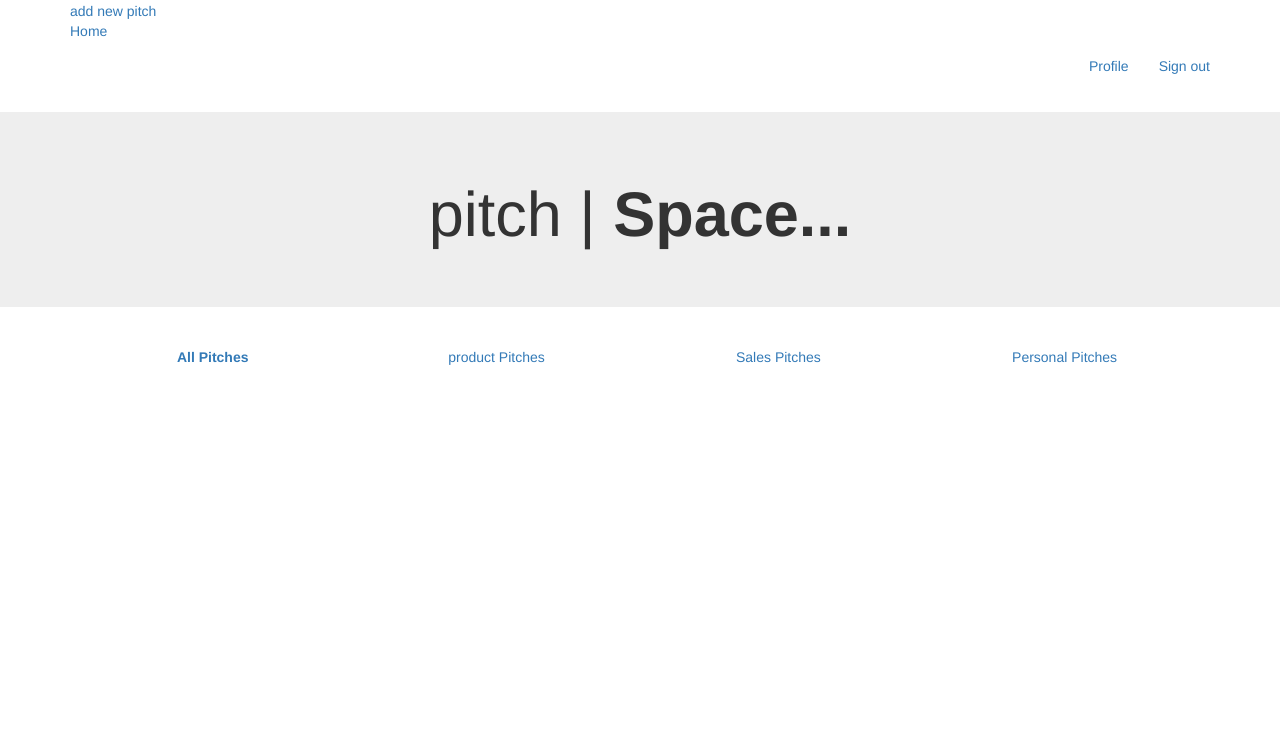
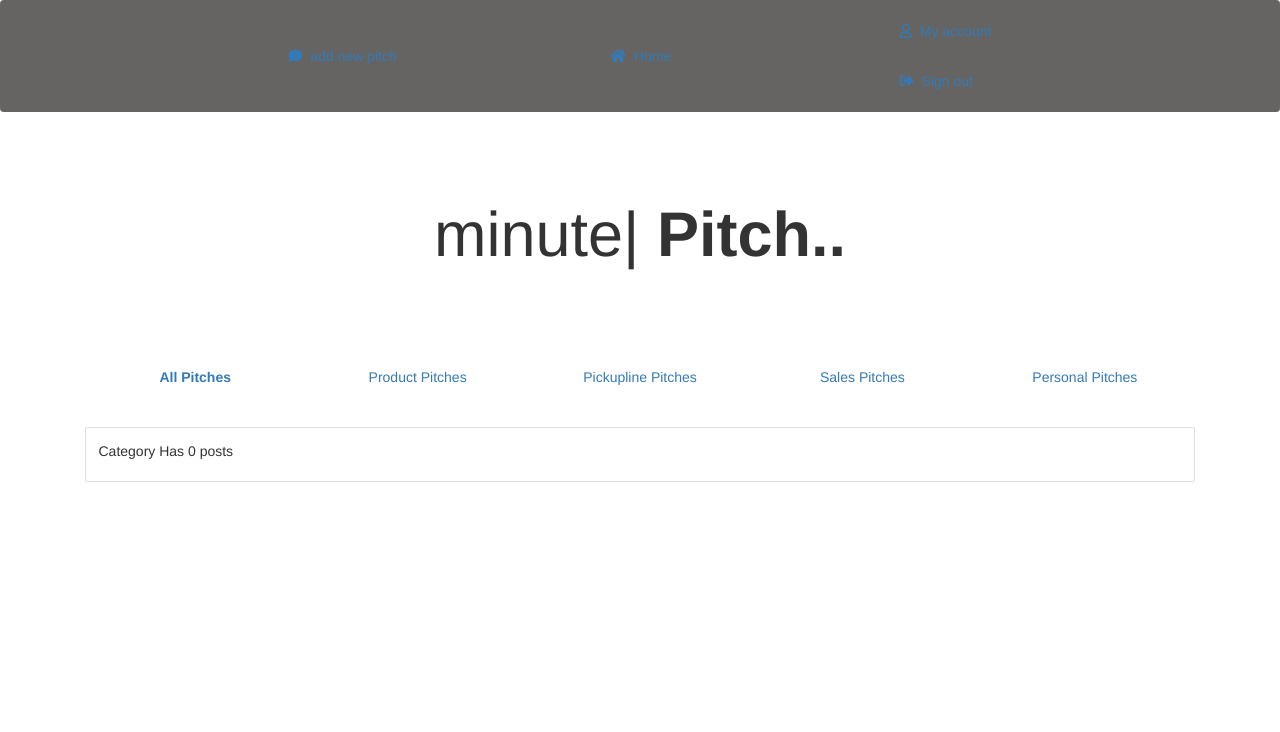
Before and after one commit to mahan-noor/Pitches, a Flask app: page / in a window 1280 px wide. Shown: the top 732 px of the page. Before the commit the page ends 365 px from the top, so only its background shows below. Run offline with Flask 2, Linux system fonts and the light colour scheme; the visitor is signed in with stand-in values (Sample User, id 1); data comes from the database, SQL or seed files in the repository; data that the repository does not hold is empty; some libraries are stand-ins or nearby versions.

Commit message:
update files and fix bugs

```diff
--- a/app/auth/views.py
+++ b/app/auth/views.py
@@ -1,4 +1,4 @@
-from flask import render_template,redirect,url_for,flash
+from flask import render_template,redirect,url_for,flash,request
 from ..models import User
 from .forms import RegistrationForm,LoginForm
 from .. import db
@@ -16,7 +16,7 @@ def register():
         db.session.add(user)
         db.session.commit()
 
-        mail_message("Welcome to Pitches","email/welcome_user",user.email,user=user)
+        # mail_message("Welcome to Pitches","email/welcome_user",user.email,user=user)
 
         return redirect(url_for('auth.login'))
         title = "New Account"
--- a/app/main/views.py
+++ b/app/main/views.py
@@ -15,6 +15,7 @@ def index():
     product = Pitch.query.filter_by(category = 'product').all()
     sales = Pitch.query.filter_by(category = 'sales').all()
     personal = Pitch.query.filter_by(category = 'personal').all()
+    pickupline = Pitch.query.filter_by(category = 'pickuoline').all()
     return render_template('index.html', product = product,sales = sales, pitches = pitches,personal= personal)
 
 @main.route('/create_new', methods = ['POST','GET'])
@@ -27,10 +28,10 @@ def new_pitch():
         category = form.category.data
         user_id = current_user
         new_pitch_object = Pitch(post=post,user_id=current_user._get_current_object().id,category=category,title=title)
-        new_pitch_object.save_p()
+        new_pitch_object.save_pitch()
         return redirect(url_for('main.index'))
 
-    return render_template('new_pitch.html', form = form)
+    return render_template('new_pitch.html', pitch_form = form)
 
 @main.route('/comment/<int:pitch_id>', methods = ['POST','GET'])
 @login_required
--- a/app/templates/base.html
+++ b/app/templates/base.html
@@ -1,10 +1,10 @@
-{% extends 'bootstrap/base.html'%}
-<link rel="stylesheet" href="{{url_for ('static',filename='css/index.css')}}">
+<link rel="stylesheet" href="{{url_for('static',filename='css/index.css')}}">
 <link rel="stylesheet" href="https://cdn.jsdelivr.net/npm/bootstrap@4.6.0/dist/css/bootstrap.min.css" integrity="sha384-B0vP5xmATw1+K9KRQjQERJvTumQW0nPEzvF6L/Z6nronJ3oUOFUFpCjEUQouq2+l" crossorigin="anonymous">
 <link rel="stylesheet" href="https://use.fontawesome.com/releases/v5.8.2/css/all.css">
 <link rel="preconnect" href="https://fonts.gstatic.com">
 <link href="https://fonts.googleapis.com/css2?family=Lobster&display=swap" rel="stylesheet">
-<!-- Navbar block  -->
+{% extends 'bootstrap/base.html'%}
+<!-- Navbar block   -->
 {% block navbar %}
     {% include 'navbar.html' %}
 {% endblock %}
--- a/app/templates/index.html
+++ b/app/templates/index.html
@@ -9,7 +9,10 @@
                     <a id ="cats" class="nav-link" data-toggle="tab" href="#all"><strong>All Pitches</strong> </a>
                 </li>
                 <li class="nav-item">
-                  <a class="nav-link" id ="cats" data-toggle="tab" href="#product">product Pitches</a>
+                  <a class="nav-link" id ="cats" data-toggle="tab" href="#product">Product Pitches</a>
+                </li>
+                <li class="nav-item">
+                  <a class="nav-link" id ="cats" data-toggle="tab" href="#pickupline">Pickupline Pitches</a>
                 </li>
                 <li class="nav-item">
                   <a class="nav-link" id ="cats" data-toggle="tab" href="#sales">Sales Pitches</a>
@@ -18,5 +21,37 @@
                   <a class="nav-link" id ="cats"data-toggle="tab" href="#personal">Personal Pitches</a>
                 </li>
             </ul>
+            <ul></ul>
         </div>
+
+        <div class="tab-content">
+          <div  class="tab-pane active" id="all"><br>
+              {{ macro.displayPitchList(pitches) }}
+          </div>
+          <div  class="tab-pane fade" id="product"><br>
+              {{ macro.displayPitchList(product) }}
+          </div>
+          <div  class="tab-pane fade" id="sales"><br>
+              {{ macro.displayPitchList(sales) }}
+          </div>
+          <div  class="tab-pane fade" id="pickupline"><br>
+              {{ macro.displayPitchList(pickupline) }}
+          </div>
+          <div  class="tab-pane fade" id="personal"><br>
+              {{ macro.displayPitchList(personal) }}
+          </div>
+
+
+
+
+
+
+
+
+
+
+
+
+
+
 {% endblock%}
--- a/app/templates/macros.html
+++ b/app/templates/macros.html
@@ -1,20 +1,19 @@
 {% macro displayPitchList(pitches) %}
+<div class="container" >
 {% if pitches %}
 <div class="row tab-content">
     {% for pitch in pitches %}
-    <div class="card text-center tab-pane active" style="width: 18rem;">
+    <div class="card text-center tab-pane active" style="width: 25rem; background-color:rgb(97, 94, 89); margin-bottom: 2rem; margin-right: 3rem;">
         <div class="card-body">
-
             <p class="card">{{ pitch.category}}</p>
-            <h5 class="card-title">{{ pitch.title}}</h5>
+            <h5 class="card-title " style="font-size: 20px;">{{ pitch.title}}</h5>
 
             <p class="card-text">{{ pitch.post}}</p>
             <p class="posted-at"> <em>posted at: {{pitch.time}}</em></p>
             <a href="#" class="btn btn-outline-info btn-block">Comment</a>
+            <a href="#" class="btn">upvote</a>
         </div>
-
     </div>
-
     {% endfor %}
     {% else %}
     <div class="card w-90 mb-3">
@@ -24,4 +23,5 @@
     </div>
     {% endif %}
 </div>
+</div>
 {% endmacro %}
--- a/app/templates/navbar.html
+++ b/app/templates/navbar.html
@@ -1,28 +1,19 @@
-  <nav class="navbar sticky-top bg-dark">
+  <nav class="navbar sticky-top " style="background: rgb(102, 100, 98);">
       <div class="container navbr">
-          <!-- <ul class="nav navbar-nav navbar-right">
-              {% if current_user.is_authenticated %}
-              <li style="color:white;padding:15px;">{{current_user.username}}</li>
-              <li><a href="{{url_for('auth.logout')}}">Sign out</a></li>
-              {% else %}
-              <li><a href="{{url_for('auth.login')}}">Sign in</a></li>
-              {%endif%}
-          </ul> -->
 
-          <div>
-              <a class="nav-text-add" href="/create_new"> add new pitch</a>
-          </div>
-          <div>
-              <a class="nav-text" href="/">Home</a>
-          </div>
+
+              <a class="nav-text-add" href="/create_new"><i class="fa fa-comment" aria-hidden="true"></i>&nbsp; add new pitch</a>
+
+              <a class="nav-link" href="{{url_for('main.index')}}"><i class="fa fa-home" aria-hidden="true"></i>&nbsp; Home</a>
+
 
           <ul class="nav navbar-nav navbar-right">
 
               {% if current_user.is_authenticated %}
-              <li><a href="{{url_for('main.profile',uname=current_user.username)}}" class="lgn">Profile</a></li>
-              <li><a href="{{url_for('auth.logout')}}" class="lgn">Sign out</a></li>
+              <li><a  href="{{url_for('main.profile',name=current_user.username)}}"><i class="far fa-user"></i>&nbsp; My account</a></li>
+              <li><a href="{{url_for('auth.logout')}}" class="lgn"><i class="fas fa-sign-out-alt"></i>&nbsp; Sign out</a></li>
               {% else %}
-              <li><a href="{{url_for('auth.login')}}" class="lgn">Sign in</a></li>
+              <li><a href="{{url_for('auth.login')}}" class="lgn"><i class="fas fa-sign-in-alt"></i>&nbsp; Sign in</a></li>
               {%endif%}
           </ul>
 
@@ -30,8 +21,8 @@
       </div>
   </nav>
 
-  <div class="jumbotron text-center">
-      <h1>pitch | <strong>Space...</strong> </h1>
+  <div class="jumbotron text-center " style="background: transparent; font-weight: 50px;">
+      <h1>minute| <strong>Pitch..</strong> </h1>
 
 
   </div>
--- a/app/templates/new_pitch.html
+++ b/app/templates/new_pitch.html
@@ -10,10 +10,10 @@
                     <div class="col-md-2"></div>
                     <div class="col-md-8" id="postform">
                         <h2 class="text-center">Create Your Pitch Here!</h2>
-                        {{wtf.quick_form(form)}}
+                        {{wtf.quick_form(pitch_form)}}
                     </div>
                     <div class="col-md-2"></div>
             </div>
     </div>
 
-{% endblock
+{% endblock %}
--- a/manage.py
+++ b/manage.py
@@ -13,12 +13,6 @@ manager.add_command('server',Server)
 migrate = Migrate(app,db)
 manager.add_command('db',MigrateCommand)
 
-def test():
-    """Run the unit tests."""
-    import unittest
-    tests = unittest.TestLoader().discover('tests')
-    unittest.TextTestRunner(verbosity=2).run(tests)
-
 
 @manager.shell
 def make_shell_context():
```
Also changed, not shown: app/static/index.css (+5 -18 lines), app/templates/profile/profile.html (+103 -9 lines), 1 other file.
